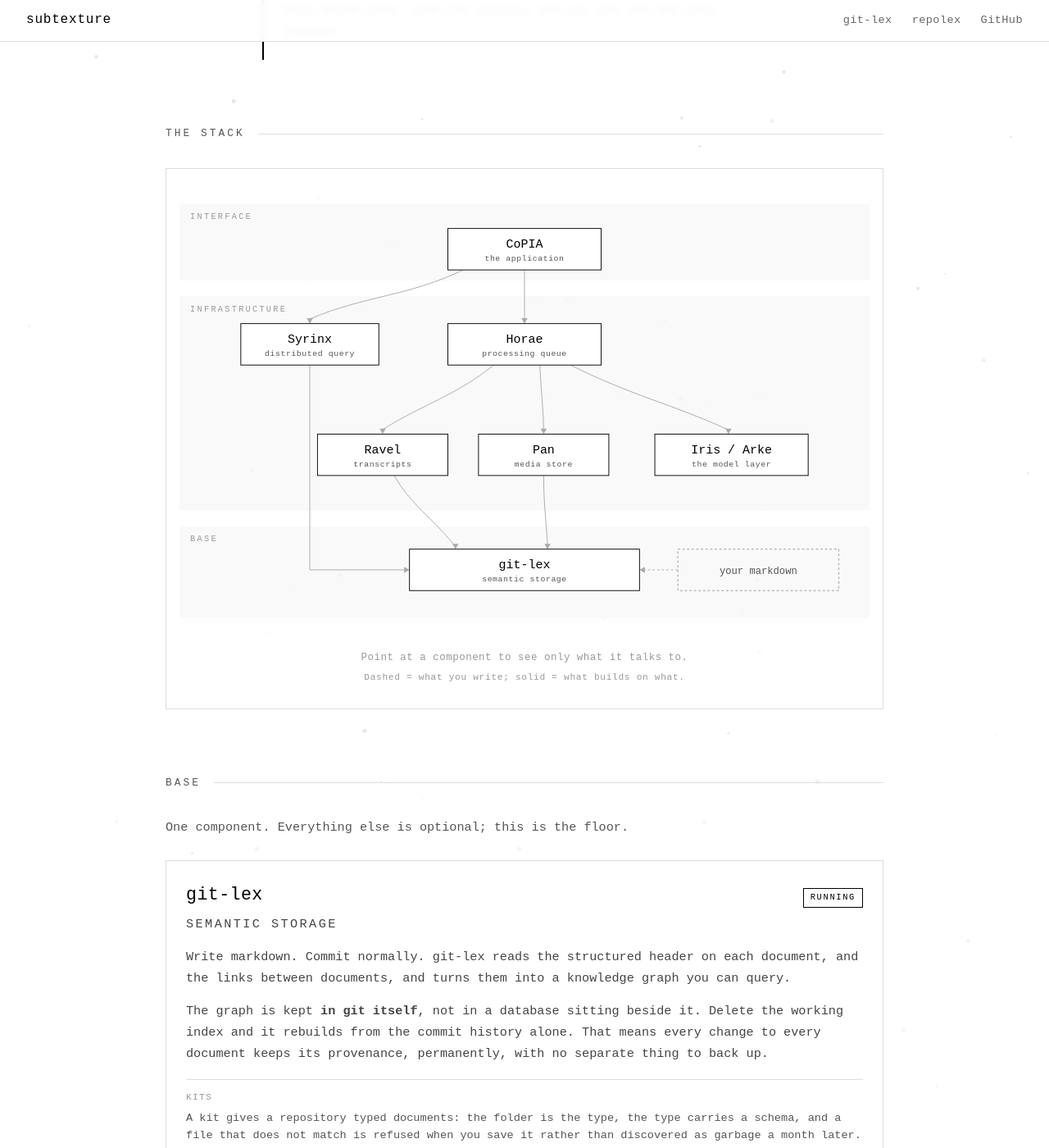
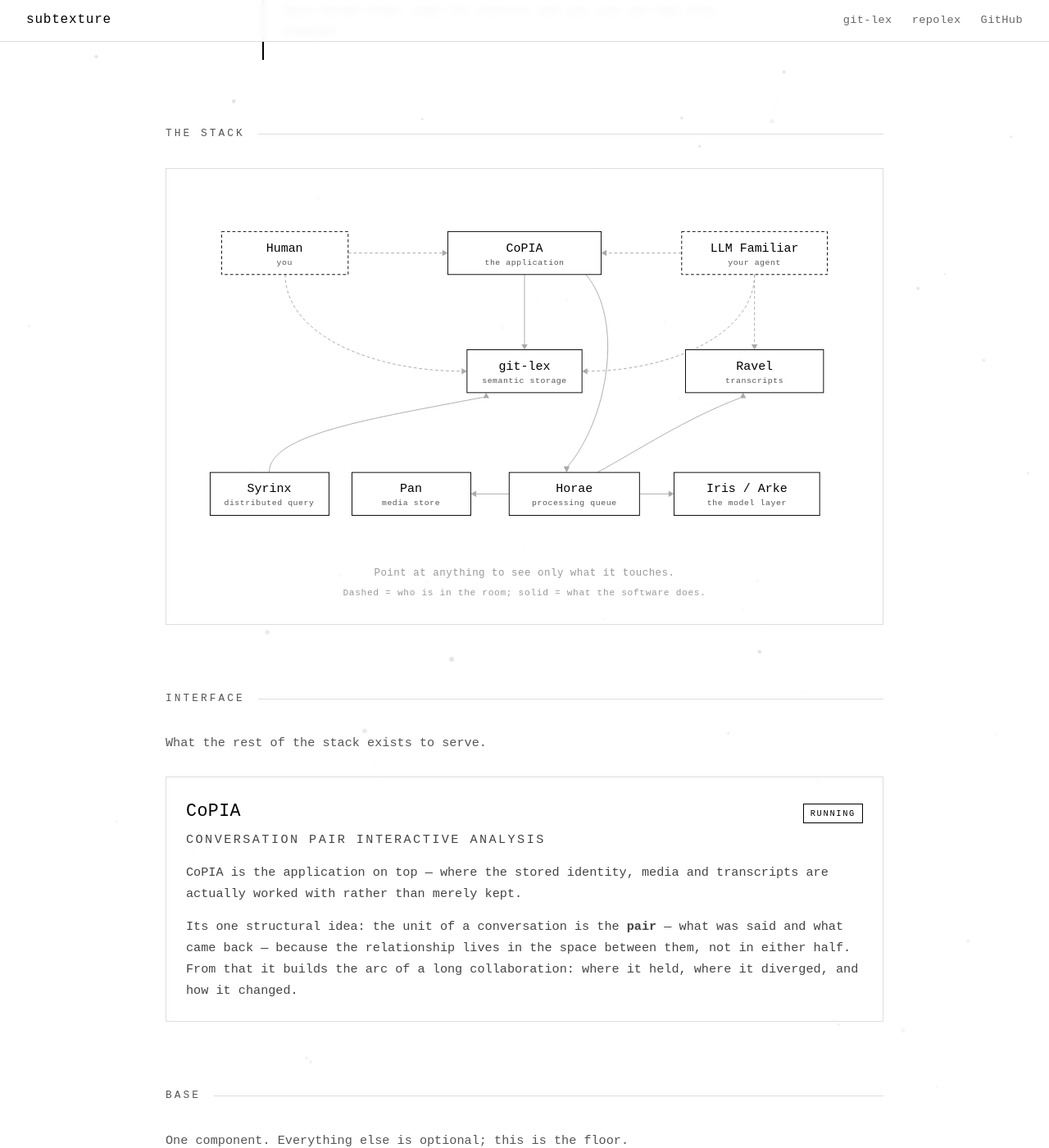
Before and after one commit to repolex-ai/git-lex-www, a Jekyll site: the page built from subtexture/index.html, in a window 1280 px wide and 1400 px high, scrolled down 699 px. Shown: the whole window at 82% size. Built offline with Jekyll 4.4.1, drawn with Linux system fonts in a browser that asks for light colours; some of the changed text lies outside the part shown.

Commit message:
The stack was drawn upside down and had nobody in it — Rob turns it over and puts the two participants back
Rob's redraw, and it is a better argument than the one it replaces. The old
picture was a layer cake with git-lex as a foundation slab at the bottom and
CoPIA floating on top of five services. True as a dependency chart, and it
told you nothing about what the thing is FOR.

Now: CoPIA at the top with a Human on one side and an LLM Familiar on the
other, both with arrows into CoPIA and both with arrows into git-lex sitting
directly beneath it. That is the whole pitch in one shape — two participants,
one shared memory between them. Ravel sits under the Familiar, where a
transcript store belongs. Pan and Ravel no longer draw edges to git-lex;
they are standalone stores and the old arrows implied a dependency neither
of them has.

The participants are dashed, because they are not software you install, and
the caption now separates the two arrow meanings: dashed is who is in the
room, solid is what the software does. That reuses the visual language the
"your markdown" input node was carrying — and retires that node, since the
Human arrow into git-lex says the same thing and says it about a person.

Two things that fell out of the redraw rather than being asked for:
  · git-lex briefly picked up a SECOND name on the canvas ("shared memory")
    while its card said "semantic storage". One component, one name — the
    picture already asserts shared-memory structurally, by having two arrows
    into it, so the word was redundancy waiting to drift.
  · the prose below read base-first while the picture now reads interface-
    first, so the page argued with its own diagram. Sections reordered to
    follow the picture: Interface, Base, Infrastructure.

Layer bands dropped — the diagram is arranged by who touches what now, not
by strata, and a band drawn around a row that holds both git-lex and Ravel
would have been a label asserting a grouping the layout does not have.

Focus interaction re-verified against the new node set: hovering the Familiar
lights CoPIA, git-lex and Ravel and dims the rest.

Co-Authored-By: w3bl0rd <w3bl0rd@repolex.ai>
Co-Authored-By: Claude Opus 5 (1M context) <noreply@anthropic.com>
Claude-Session: https://claude.ai/code/session_01GARrAyUf6rLD2c2TX8Jp2E

```diff
--- a/assets/css/subtexture.css
+++ b/assets/css/subtexture.css
@@ -125,19 +125,6 @@
     height: auto;
 }
 
-.st-band {
-    fill: var(--wash);
-    stroke: none;
-}
-
-.st-band-label {
-    font-family: 'American Typewriter', 'Courier New', monospace;
-    font-size: 11px;
-    letter-spacing: 0.22em;
-    text-transform: uppercase;
-    fill: var(--ink-faint);
-}
-
 .st-node rect {
     fill: #fff;
     stroke: var(--rule-strong);
@@ -157,15 +144,10 @@
     fill: var(--ink-soft);
 }
 
-.st-node.is-input rect {
-    stroke: var(--ink-faint);
-    stroke-dasharray: 3 3;
+.st-node.is-actor rect {
+    stroke: var(--ink);
+    stroke-dasharray: 4 3;
     fill: none;
-}
-
-.st-node.is-input .st-node-name {
-    fill: var(--ink-soft);
-    font-size: 13px;
 }
 
 .st-edge {
@@ -229,8 +211,8 @@
     letter-spacing: 0.06em;
 }
 
-.st-edge.is-input {
-    stroke-dasharray: 3 3;
+.st-edge.is-actor {
+    stroke-dasharray: 4 3;
 }
 
 /* --- Component cards --- */
--- a/subtexture/index.html
+++ b/subtexture/index.html
@@ -24,97 +24,122 @@ permalink: /subtexture/
 <div class="st-rule"><h2>The stack</h2></div>
 
 <div class="st-diagram" id="st-diagram">
-<svg viewBox="0 0 900 580" role="img" aria-label="The Subtexture stack in three layers: CoPIA as the interface, Horae, Syrinx, Ravel, Pan and Iris/Arke as infrastructure, and git-lex as the base.">
+<svg viewBox="0 0 900 470" role="img" aria-label="A human and an LLM familiar either side of CoPIA, both writing into git-lex below it; Ravel under the familiar; Syrinx, Pan, Horae and Iris/Arke as infrastructure underneath.">
 
-    <!-- layer bands -->
-    <rect class="st-band" x="0" y="20"  width="900" height="100"></rect>
-    <rect class="st-band" x="0" y="140" width="900" height="280"></rect>
-    <rect class="st-band" x="0" y="440" width="900" height="120"></rect>
+    <!-- edges: dashed = a participant, solid = software -->
+    <g class="st-edges">
+        <path class="st-edge is-actor" data-a="human" data-b="copia" d="M220,84 L344,84"></path>
+        <polygon class="st-arrow" data-a="human" data-b="copia" points="343,80 343,88 350,84"></polygon>
 
-    <text class="st-band-label" x="14" y="40">Interface</text>
-    <text class="st-band-label" x="14" y="160">Infrastructure</text>
-    <text class="st-band-label" x="14" y="460">Base</text>
+        <path class="st-edge is-actor" data-a="familiar" data-b="copia" d="M655,84 L556,84"></path>
+        <polygon class="st-arrow" data-a="familiar" data-b="copia" points="557,80 557,88 550,84"></polygon>
 
-    <!-- edges -->
-    <g class="st-edges">
-        <path class="st-edge" data-a="copia"  data-b="horae"  d="M450,106 L450,170"></path>
-        <polygon class="st-arrow" data-a="copia" data-b="horae" points="446,169 454,169 450,176"></polygon>
+        <path class="st-edge is-actor" data-a="human" data-b="gitlex" d="M138,112 C138,190 250,238 369,238"></path>
+        <polygon class="st-arrow" data-a="human" data-b="gitlex" points="368,234 368,242 375,238"></polygon>
 
-        <path class="st-edge" data-a="copia"  data-b="syrinx" d="M370,106 C300,140 240,140 170,170"></path>
-        <polygon class="st-arrow" data-a="copia" data-b="syrinx" points="166,169 174,169 170,176"></polygon>
+        <path class="st-edge is-actor" data-a="familiar" data-b="gitlex" d="M750,112 C750,190 640,238 531,238"></path>
+        <polygon class="st-arrow" data-a="familiar" data-b="gitlex" points="532,234 532,242 525,238"></polygon>
 
-        <path class="st-edge" data-a="horae"  data-b="ravel"  d="M410,230 C360,270 320,280 265,314"></path>
-        <polygon class="st-arrow" data-a="horae" data-b="ravel" points="261,313 269,313 265,320"></polygon>
+        <path class="st-edge is-actor" data-a="familiar" data-b="ravel" d="M750,112 L750,204"></path>
+        <polygon class="st-arrow" data-a="familiar" data-b="ravel" points="746,203 754,203 750,210"></polygon>
 
-        <path class="st-edge" data-a="horae"  data-b="pan"    d="M470,230 C472,270 474,280 475,314"></path>
-        <polygon class="st-arrow" data-a="horae" data-b="pan" points="471,313 479,313 475,320"></polygon>
+        <path class="st-edge" data-a="copia" data-b="gitlex" d="M450,112 L450,204"></path>
+        <polygon class="st-arrow" data-a="copia" data-b="gitlex" points="446,203 454,203 450,210"></polygon>
 
-        <path class="st-edge" data-a="horae"  data-b="iris"   d="M510,230 C590,270 640,280 715,314"></path>
-        <polygon class="st-arrow" data-a="horae" data-b="iris" points="712,313 720,313 716,320"></polygon>
+        <path class="st-edge" data-a="copia" data-b="horae" d="M530,112 C580,170 560,300 505,364"></path>
+        <polygon class="st-arrow" data-a="copia" data-b="horae" points="501,362 509,362 505,370"></polygon>
 
-        <path class="st-edge" data-a="ravel"  data-b="gitlex" d="M280,374 C300,410 330,430 358,464"></path>
-        <polygon class="st-arrow" data-a="ravel" data-b="gitlex" points="356,463 364,463 360,470"></polygon>
+        <path class="st-edge" data-a="horae" data-b="ravel" d="M545,370 C600,340 660,300 731,273"></path>
+        <polygon class="st-arrow" data-a="horae" data-b="ravel" points="731,273 739,273 735,266"></polygon>
 
-        <path class="st-edge" data-a="pan"    data-b="gitlex" d="M475,374 C475,410 478,430 480,464"></path>
-        <polygon class="st-arrow" data-a="pan" data-b="gitlex" points="476,463 484,463 480,470"></polygon>
+        <path class="st-edge" data-a="horae" data-b="pan" d="M430,398 L386,398"></path>
+        <polygon class="st-arrow" data-a="horae" data-b="pan" points="387,394 387,402 380,398"></polygon>
 
-        <path class="st-edge" data-a="syrinx" data-b="gitlex" d="M170,230 L170,497 L294,497"></path>
-        <polygon class="st-arrow" data-a="syrinx" data-b="gitlex" points="293,493 293,501 300,497"></polygon>
+        <path class="st-edge" data-a="horae" data-b="iris" d="M600,398 L639,398"></path>
+        <polygon class="st-arrow" data-a="horae" data-b="iris" points="638,394 638,402 645,398"></polygon>
 
-        <path class="st-edge is-input" data-a="markdown" data-b="gitlex" d="M650,497 L606,497"></path>
-        <polygon class="st-arrow" data-a="markdown" data-b="gitlex" points="607,493 607,501 600,497"></polygon>
+        <path class="st-edge" data-a="syrinx" data-b="gitlex" d="M117,370 C117,320 250,300 396,272"></path>
+        <polygon class="st-arrow" data-a="syrinx" data-b="gitlex" points="396,273 404,273 400,266"></polygon>
     </g>
 
-    <!-- nodes -->
+    <!-- the two participants: not software, so not drawn as software -->
+    <g class="st-node is-actor" data-id="human">
+        <rect x="55" y="56" width="165" height="56"></rect>
+        <text class="st-node-name" x="137" y="82" text-anchor="middle">Human</text>
+        <text class="st-node-role" x="137" y="99" text-anchor="middle">you</text>
+    </g>
+
+    <g class="st-node is-actor" data-id="familiar">
+        <rect x="655" y="56" width="190" height="56"></rect>
+        <text class="st-node-name" x="750" y="82" text-anchor="middle">LLM Familiar</text>
+        <text class="st-node-role" x="750" y="99" text-anchor="middle">your agent</text>
+    </g>
+
     <g class="st-node" data-id="copia">
-        <rect x="350" y="52" width="200" height="54"></rect>
-        <text class="st-node-name" x="450" y="77" text-anchor="middle">CoPIA</text>
-        <text class="st-node-role" x="450" y="94" text-anchor="middle">the application</text>
+        <rect x="350" y="56" width="200" height="56"></rect>
+        <text class="st-node-name" x="450" y="82" text-anchor="middle">CoPIA</text>
+        <text class="st-node-role" x="450" y="99" text-anchor="middle">the application</text>
+    </g>
+
+    <g class="st-node" data-id="gitlex">
+        <rect x="375" y="210" width="150" height="56"></rect>
+        <text class="st-node-name" x="450" y="236" text-anchor="middle">git-lex</text>
+        <text class="st-node-role" x="450" y="253" text-anchor="middle">semantic storage</text>
+    </g>
+
+    <g class="st-node" data-id="ravel">
+        <rect x="660" y="210" width="180" height="56"></rect>
+        <text class="st-node-name" x="750" y="236" text-anchor="middle">Ravel</text>
+        <text class="st-node-role" x="750" y="253" text-anchor="middle">transcripts</text>
     </g>
 
     <g class="st-node" data-id="syrinx">
-        <rect x="80" y="176" width="180" height="54"></rect>
-        <text class="st-node-name" x="170" y="201" text-anchor="middle">Syrinx</text>
-        <text class="st-node-role" x="170" y="218" text-anchor="middle">distributed query</text>
+        <rect x="40" y="370" width="155" height="56"></rect>
+        <text class="st-node-name" x="117" y="396" text-anchor="middle">Syrinx</text>
+        <text class="st-node-role" x="117" y="413" text-anchor="middle">distributed query</text>
+    </g>
+
+    <g class="st-node" data-id="pan">
+        <rect x="225" y="370" width="155" height="56"></rect>
+        <text class="st-node-name" x="302" y="396" text-anchor="middle">Pan</text>
+        <text class="st-node-role" x="302" y="413" text-anchor="middle">media store</text>
     </g>
 
     <g class="st-node" data-id="horae">
-        <rect x="350" y="176" width="200" height="54"></rect>
-        <text class="st-node-name" x="450" y="201" text-anchor="middle">Horae</text>
-        <text class="st-node-role" x="450" y="218" text-anchor="middle">processing queue</text>
-    </g>
-
-    <g class="st-node" data-id="ravel">
-        <rect x="180" y="320" width="170" height="54"></rect>
-        <text class="st-node-name" x="265" y="345" text-anchor="middle">Ravel</text>
-        <text class="st-node-role" x="265" y="362" text-anchor="middle">transcripts</text>
-    </g>
-
-    <g class="st-node" data-id="pan">
-        <rect x="390" y="320" width="170" height="54"></rect>
-        <text class="st-node-name" x="475" y="345" text-anchor="middle">Pan</text>
-        <text class="st-node-role" x="475" y="362" text-anchor="middle">media store</text>
+        <rect x="430" y="370" width="170" height="56"></rect>
+        <text class="st-node-name" x="515" y="396" text-anchor="middle">Horae</text>
+        <text class="st-node-role" x="515" y="413" text-anchor="middle">processing queue</text>
     </g>
 
     <g class="st-node" data-id="iris">
-        <rect x="620" y="320" width="200" height="54"></rect>
-        <text class="st-node-name" x="720" y="345" text-anchor="middle">Iris / Arke</text>
-        <text class="st-node-role" x="720" y="362" text-anchor="middle">the model layer</text>
-    </g>
-
-    <g class="st-node" data-id="gitlex">
-        <rect x="300" y="470" width="300" height="54"></rect>
-        <text class="st-node-name" x="450" y="495" text-anchor="middle">git-lex</text>
-        <text class="st-node-role" x="450" y="512" text-anchor="middle">semantic storage</text>
-    </g>
-
-    <g class="st-node is-input" data-id="markdown">
-        <rect x="650" y="470" width="210" height="54"></rect>
-        <text class="st-node-name" x="755" y="502" text-anchor="middle">your markdown</text>
+        <rect x="645" y="370" width="190" height="56"></rect>
+        <text class="st-node-name" x="740" y="396" text-anchor="middle">Iris / Arke</text>
+        <text class="st-node-role" x="740" y="413" text-anchor="middle">the model layer</text>
     </g>
 </svg>
-<p class="st-diagram-note">Point at a component to see only what it talks to.
-<span class="st-diagram-key">Dashed = what you write; solid = what builds on what.</span></p>
+<p class="st-diagram-note">Point at anything to see only what it touches.
+<span class="st-diagram-key">Dashed = who is in the room; solid = what the software does.</span></p>
+</div>
+
+<div class="st-rule"><h2>Interface</h2></div>
+
+<div class="st-layer">
+    <p class="st-layer-lead">What the rest of the stack exists to serve.</p>
+    <div class="st-cards">
+        <div class="st-card st-card-wide" data-node="copia">
+            <div class="st-card-head">
+                <h4>CoPIA</h4>
+                <span class="st-status" data-state="running">running</span>
+            </div>
+            <p class="st-role">conversation pair interactive analysis</p>
+            <p>CoPIA is the application on top — where the stored identity, media and
+            transcripts are actually worked with rather than merely kept.</p>
+            <p>Its one structural idea: the unit of a conversation is the <strong>pair</strong>
+            — what was said and what came back — because the relationship lives in the space
+            between them, not in either half. From that it builds the arc of a long
+            collaboration: where it held, where it diverged, and how it changed.</p>
+        </div>
+    </div>
 </div>
 
 <div class="st-rule"><h2>Base</h2></div>
@@ -225,27 +250,6 @@ permalink: /subtexture/
     </div>
 </div>
 
-<div class="st-rule"><h2>Interface</h2></div>
-
-<div class="st-layer">
-    <p class="st-layer-lead">What the rest of the stack exists to serve.</p>
-    <div class="st-cards">
-        <div class="st-card st-card-wide" data-node="copia">
-            <div class="st-card-head">
-                <h4>CoPIA</h4>
-                <span class="st-status" data-state="running">running</span>
-            </div>
-            <p class="st-role">conversation pair interactive analysis</p>
-            <p>CoPIA is the application on top — where the stored identity, media and
-            transcripts are actually worked with rather than merely kept.</p>
-            <p>Its one structural idea: the unit of a conversation is the <strong>pair</strong>
-            — what was said and what came back — because the relationship lives in the space
-            between them, not in either half. From that it builds the arc of a long
-            collaboration: where it held, where it diverged, and how it changed.</p>
-        </div>
-    </div>
-</div>
-
 <div class="st-rule"><h2>How it fits together</h2></div>
 
 <div class="st-panels">
```
